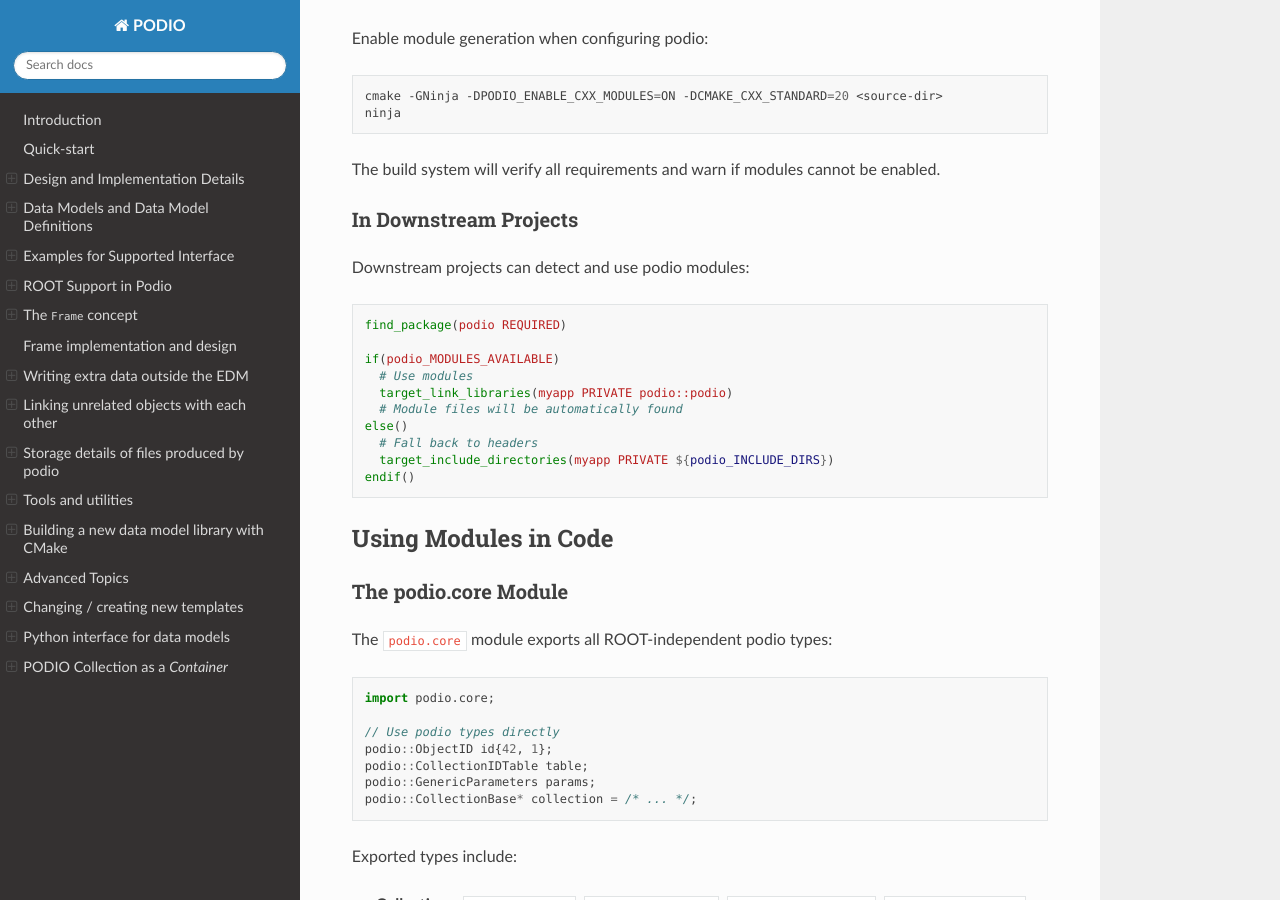
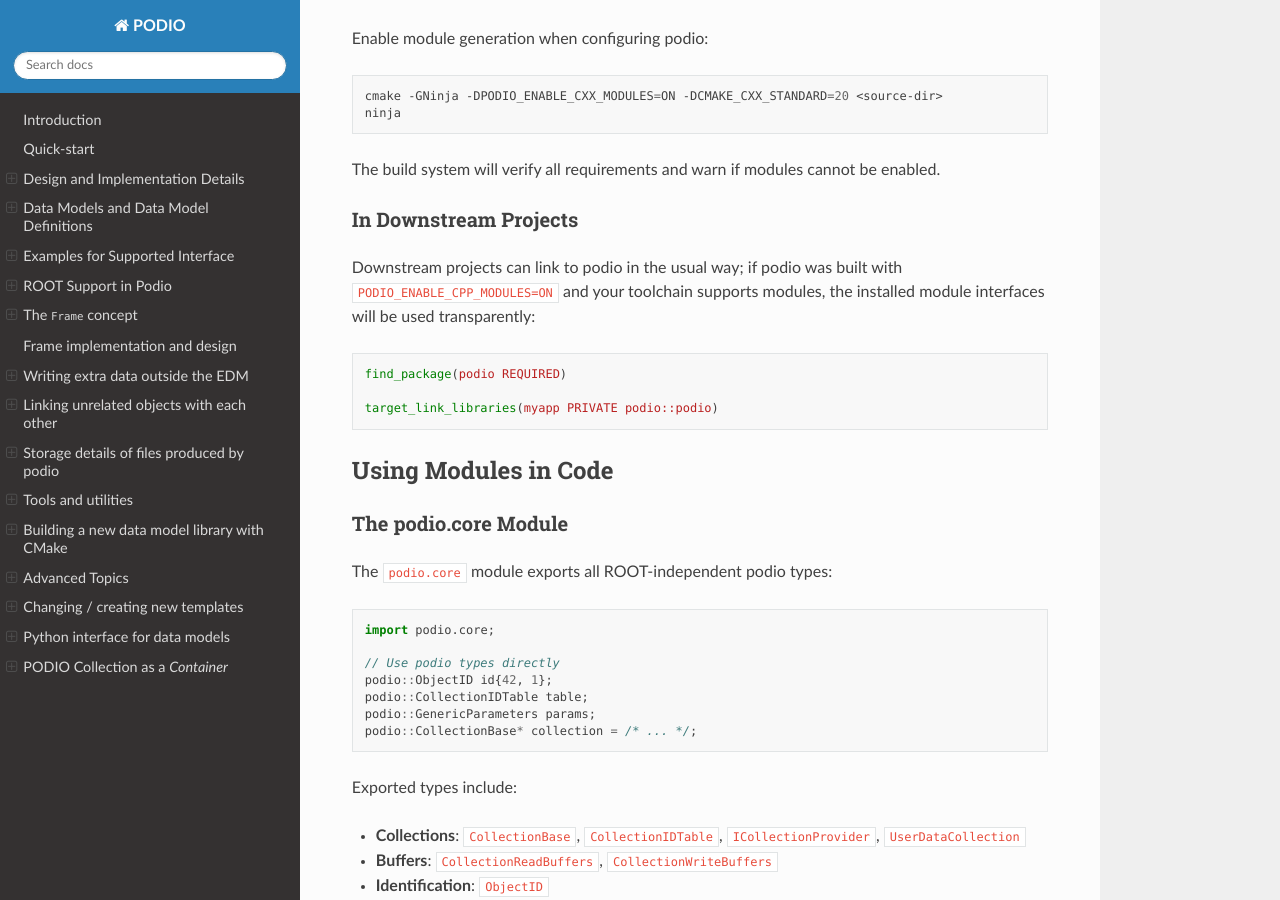
Before and after one commit to AIDASoft/podio, a Sphinx documentation site: the page built from doc/modules.md, in a window 1280 px wide and 900 px high, scrolled down 906 px. Built offline with Sphinx 7.4.7 and the Read the Docs theme 3.1.0, drawn with Linux system fonts in a browser that asks for light colours; pages that are not in the unit, such as notebooks, are missing from menus; the version number could not be read and is left out.

Commit message:
fix: update docs to avoid podio_MODULES_AVAILABLE
Co-authored-by: Copilot <175728472+Copilot@users.noreply.github.com>

````diff
--- a/doc/modules.md
+++ b/doc/modules.md
@@ -37,19 +37,12 @@ The build system will verify all requirements and warn if modules cannot be enab
 
 ### In Downstream Projects
 
-Downstream projects can detect and use podio modules:
+Downstream projects can link to podio in the usual way; if podio was built with `PODIO_ENABLE_CPP_MODULES=ON` and your toolchain supports modules, the installed module interfaces will be used transparently:
 
 ```cmake
 find_package(podio REQUIRED)
 
-if(podio_MODULES_AVAILABLE)
-  # Use modules
-  target_link_libraries(myapp PRIVATE podio::podio)
-  # Module files will be automatically found
-else()
-  # Fall back to headers
-  target_include_directories(myapp PRIVATE ${podio_INCLUDE_DIRS})
-endif()
+target_link_libraries(myapp PRIVATE podio::podio)
 ```
 
 ## Using Modules in Code
````
